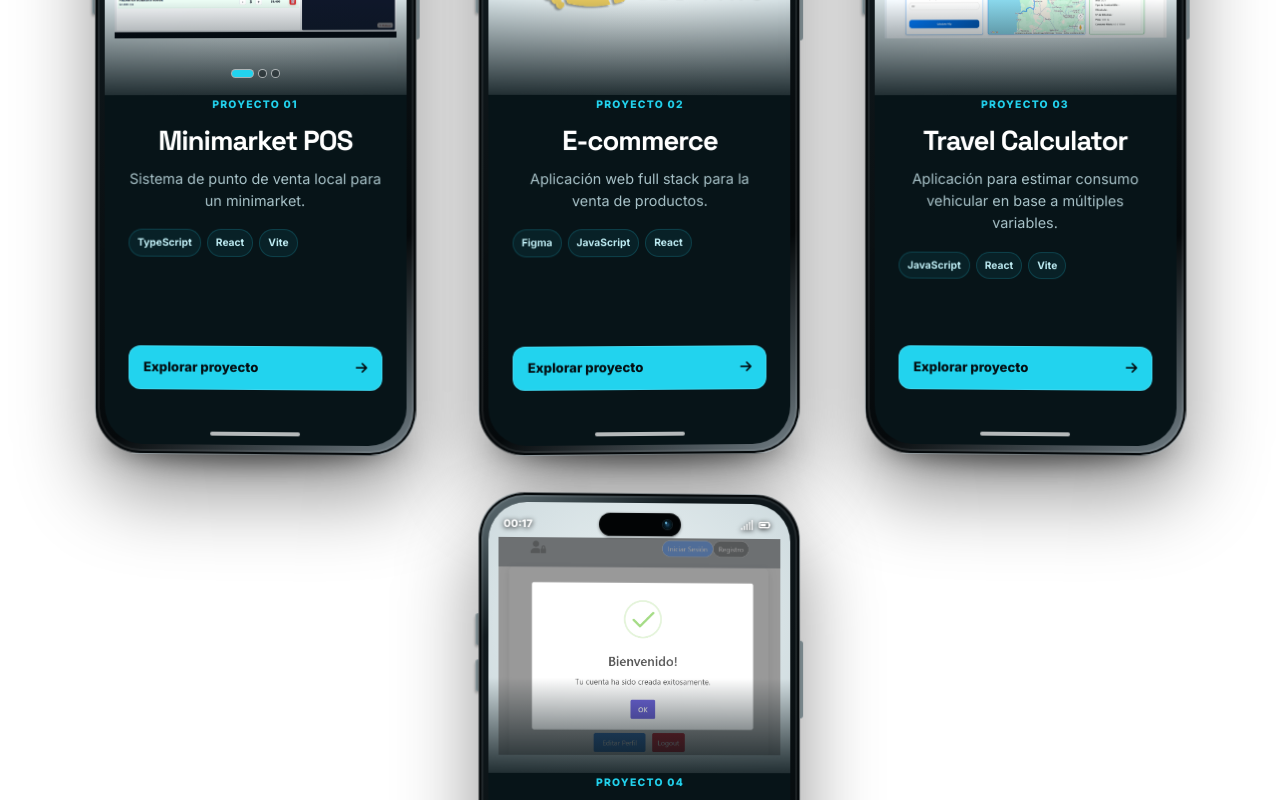
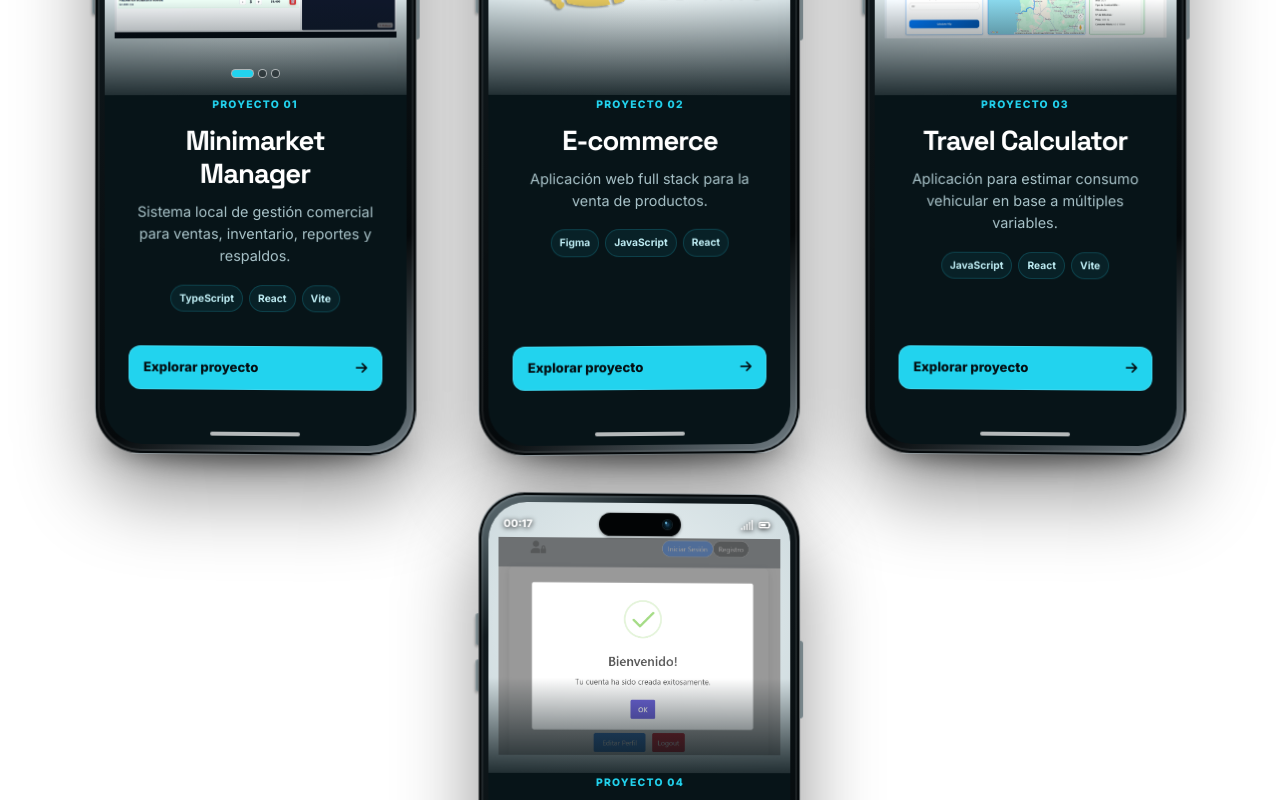
Before and after one commit to JorgeOteiza/JorgeOteiza.github.io, a React (Create React App) app: page / in a window 1280 px wide. Shown: the part 1260-2060 px from the top of the page. Built offline with nearby package versions, Linux system fonts and the light colour scheme.

Commit message:
feat: actualiza la presentación de Minimarket Manager

```diff
--- a/src/components/Proyectos.jsx
+++ b/src/components/Proyectos.jsx
@@ -67,19 +67,19 @@ const iconos = {
 const minimarketMedia = [
   {
     src: "/projects/minimarket-pos/caja-carrito.png",
-    alt: "Punto de venta de Minimarket POS con productos en el carrito",
+    alt: "Punto de venta de Minimarket Manager con productos en el carrito",
   },
   {
     src: "/projects/minimarket-pos/ajuste-inventario.png",
-    alt: "Ajuste manual de inventario en Minimarket POS",
+    alt: "Ajuste manual de inventario en Minimarket Manager",
   },
   {
     src: "/projects/minimarket-pos/estadisticas-resumen.png",
-    alt: "Dashboard de estadísticas y resumen comercial de Minimarket POS",
+    alt: "Dashboard de estadísticas y resumen comercial de Minimarket Manager",
   },
   {
     src: "/projects/minimarket-pos/lista-productos.png",
-    alt: "Listado y búsqueda de productos en Minimarket POS",
+    alt: "Listado y búsqueda de productos en Minimarket Manager",
   },
   {
     src: "/projects/minimarket-pos/edicion-producto.png",
@@ -87,7 +87,7 @@ const minimarketMedia = [
   },
   {
     src: "/projects/minimarket-pos/reportes-ventas.png",
-    alt: "Reporte de ventas por periodo de Minimarket POS",
+    alt: "Reporte de ventas por periodo de Minimarket Manager",
   },
   {
     src: "/projects/minimarket-pos/reposicion-sacos-paquetes.png",
@@ -99,7 +99,7 @@ const minimarketMedia = [
   },
   {
     src: "/projects/minimarket-pos/atajos.png",
-    alt: "Panel de atajos de teclado de Minimarket POS",
+    alt: "Panel de atajos de teclado de Minimarket Manager",
   },
   {
     src: "/projects/minimarket-pos/estadisticas-inventario.png",
@@ -109,10 +109,11 @@ const minimarketMedia = [
 
 const proyectos = [
   {
-    titulo: "Minimarket POS",
+    titulo: "Minimarket Manager",
     imagen: minimarketMedia[0].src,
     alt: minimarketMedia[0].alt,
-    resumen: "Sistema de punto de venta local para un minimarket.",
+    resumen:
+      "Sistema local de gestión comercial para ventas, inventario, reportes y respaldos.",
     repo: "https://github.com/JorgeOteiza/minimarket-pos",
     demo: "",
     rol: "Desarrollo full stack",
--- a/src/components/SobreMi.jsx
+++ b/src/components/SobreMi.jsx
@@ -24,7 +24,7 @@ const SobreMi = () => {
               de datos y convierto necesidades reales en herramientas completas.
           </p>
           <p>
-              Minimarket POS resume muy bien mi forma de trabajar: entender el
+              Minimarket Manager resume muy bien mi forma de trabajar: entender el
               negocio, cuidar los detalles y construir una solución que pueda
               utilizarse de verdad. Actualmente busco mi primera oportunidad
               profesional para aportar, aprender y seguir creciendo.
--- a/src/styles/Proyectos.css
+++ b/src/styles/Proyectos.css
@@ -1389,7 +1389,9 @@ body.modal-open {
 .phone-tags {
   display: flex;
   flex-wrap: wrap;
+  justify-content: center;
   gap: 6px;
+  width: 100%;
 }
 
 .phone-tags span {
```
Also changed, not shown: 1 other file (tests, documents, lock files or other folders).
